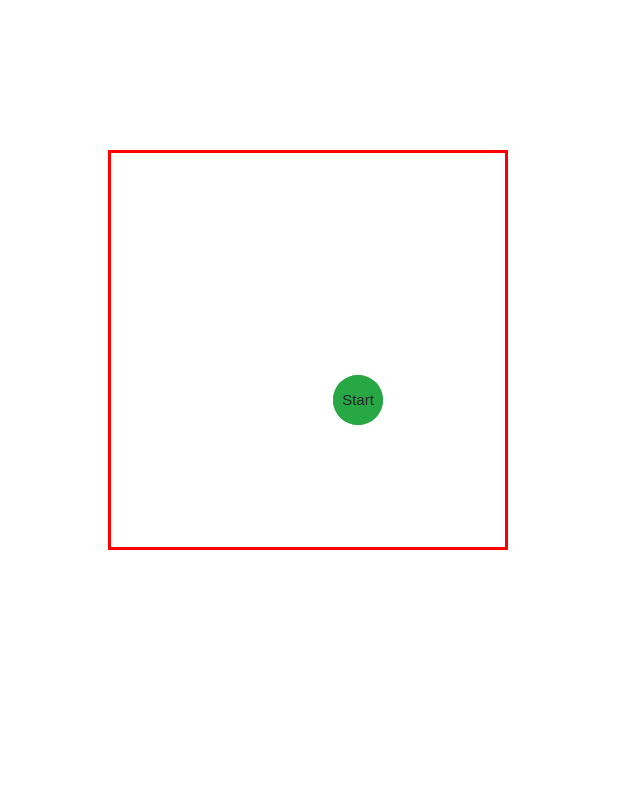
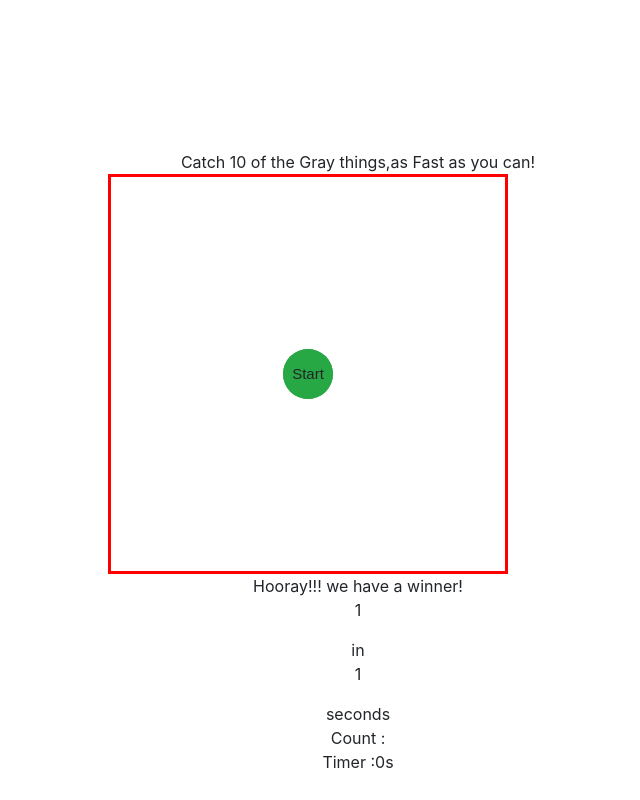
Before and after one commit to ishanka995/Simple---Game-Project, a plain HTML site: page index.html in a window 1280 px wide. Shown: the whole page, without its empty margins (282-922 px from the left). Drawn offline with Linux system fonts and the light colour scheme.

Commit message:
End Screen and Seconds calculator Created

```diff
--- a/index.html
+++ b/index.html
@@ -16,14 +16,22 @@
 
 <!--<button type="button" class="btn btn-primary">Primary</button>-->
 <div id="container">
-    <div id="Playground"></div>
+ Catch 10 of the Gray things,as Fast as you can!
+    <div id="Playground">
      <div id="start">Start</div>
     <div id="startGame">Start</div>
     <div id="win"></div>
 
 </div>
 
-
+<div id="endScreen">
+    Hooray!!! we have a winner!<br/>
+    <p id="endCount">1</p> in
+    <p id="endSeconds">1</p> seconds<br/>
+</div>
+    <div id="counter"> Count :<span></span></div>
+    <div id="timer"> Timer :<span>0</span>s</div>
+</div>
 
 
 <script src="jquery-3.4.1.min.js"></script>
```
